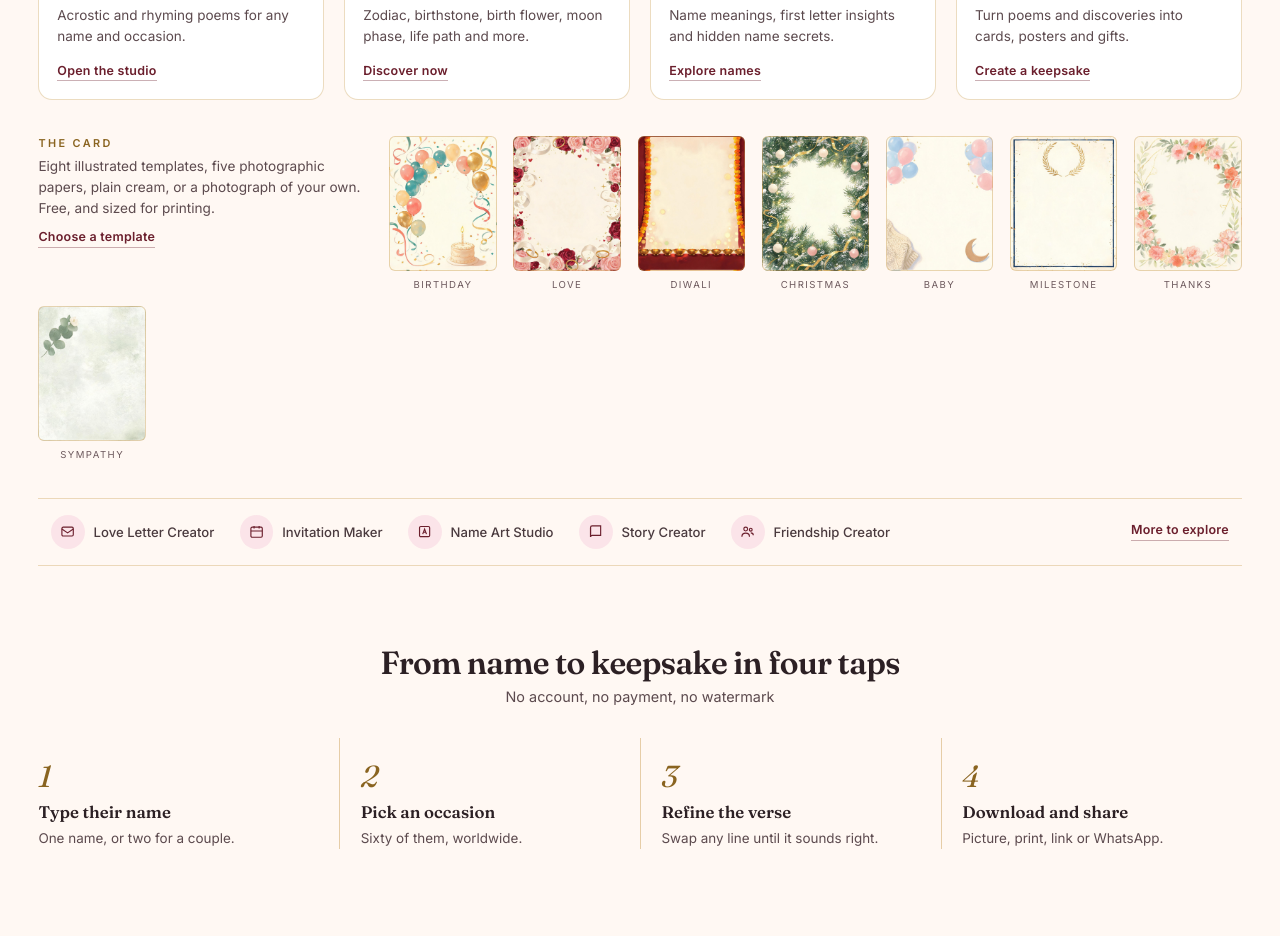
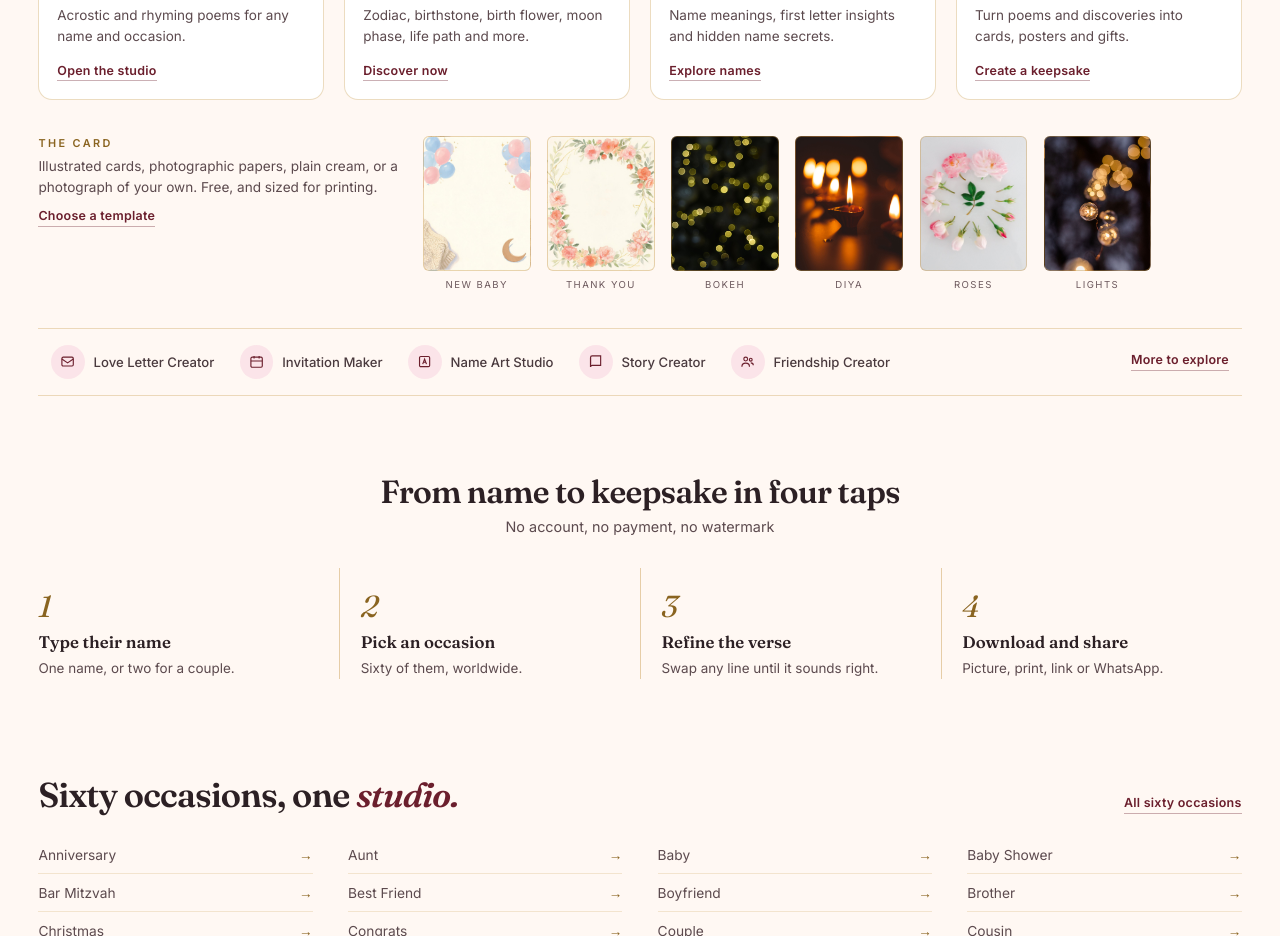
Before and after one commit to Parthiv95/acrostia, a plain HTML site: page index.html in a window 1280 px wide. Shown: the part 1481-2417 px from the top of the page. Drawn offline with Linux system fonts and the light colour scheme.

Commit message:
Homepage card row: show what the studio actually offers
The 8713dda picker trim left the homepage advertising 'Eight illustrated templates' with tiles for Birthday, Love, Diwali, Christmas and friends that no longer exist in the studio. The row now shows the two illustrated cards that stayed (New baby, Thank you) beside four photographic papers, and the copy drops the stale count.

Co-Authored-By: Claude Code <noreply@anthropic.com>

```diff
--- a/index.html
+++ b/index.html
@@ -430,40 +430,32 @@
   <div class="papers-row">
     <div class="papers-copy">
       <p class="eyebrow plain">The card</p>
-      <p>Eight illustrated templates, five photographic papers, plain cream, or a photograph of your own. Free, and sized for printing.</p>
+      <p>Illustrated cards, photographic papers, plain cream, or a photograph of your own. Free, and sized for printing.</p>
       <a class="u-link" href="studio/?step=4">Choose a template</a>
     </div>
-    <a class="paper" href="studio/?step=4&bg=../assets/templates/birthday.jpg">
-      <span class="sw" style="background-image:url('assets/templates/birthday.jpg')"></span>
-      <span class="nm">Birthday</span>
-    </a>
-    <a class="paper" href="studio/?step=4&bg=../assets/templates/love.jpg">
-      <span class="sw" style="background-image:url('assets/templates/love.jpg')"></span>
-      <span class="nm">Love</span>
-    </a>
-    <a class="paper" href="studio/?step=4&bg=../assets/templates/diwali.jpg">
-      <span class="sw" style="background-image:url('assets/templates/diwali.jpg')"></span>
-      <span class="nm">Diwali</span>
-    </a>
-    <a class="paper" href="studio/?step=4&bg=../assets/templates/christmas.jpg">
-      <span class="sw" style="background-image:url('assets/templates/christmas.jpg')"></span>
-      <span class="nm">Christmas</span>
-    </a>
     <a class="paper" href="studio/?step=4&bg=../assets/templates/baby.jpg">
       <span class="sw" style="background-image:url('assets/templates/baby.jpg')"></span>
-      <span class="nm">Baby</span>
-    </a>
-    <a class="paper" href="studio/?step=4&bg=../assets/templates/milestone.jpg">
-      <span class="sw" style="background-image:url('assets/templates/milestone.jpg')"></span>
-      <span class="nm">Milestone</span>
+      <span class="nm">New baby</span>
     </a>
     <a class="paper" href="studio/?step=4&bg=../assets/templates/thanks.jpg">
       <span class="sw" style="background-image:url('assets/templates/thanks.jpg')"></span>
-      <span class="nm">Thanks</span>
+      <span class="nm">Thank you</span>
     </a>
-    <a class="paper" href="studio/?step=4&bg=../assets/templates/sympathy.jpg">
-      <span class="sw" style="background-image:url('assets/templates/sympathy.jpg')"></span>
-      <span class="nm">Sympathy</span>
+    <a class="paper" href="studio/?step=4&bg=../assets/templates/pexels-bokeh.jpg">
+      <span class="sw" style="background-image:url('assets/templates/pexels-bokeh.jpg')"></span>
+      <span class="nm">Bokeh</span>
+    </a>
+    <a class="paper" href="studio/?step=4&bg=../assets/templates/pexels-diya.jpg">
+      <span class="sw" style="background-image:url('assets/templates/pexels-diya.jpg')"></span>
+      <span class="nm">Diya</span>
+    </a>
+    <a class="paper" href="studio/?step=4&bg=../assets/templates/pexels-roses.jpg">
+      <span class="sw" style="background-image:url('assets/templates/pexels-roses.jpg')"></span>
+      <span class="nm">Roses</span>
+    </a>
+    <a class="paper" href="studio/?step=4&bg=../assets/templates/pexels-lights.jpg">
+      <span class="sw" style="background-image:url('assets/templates/pexels-lights.jpg')"></span>
+      <span class="nm">Lights</span>
     </a>
   </div>
   <div class="tools">
```
